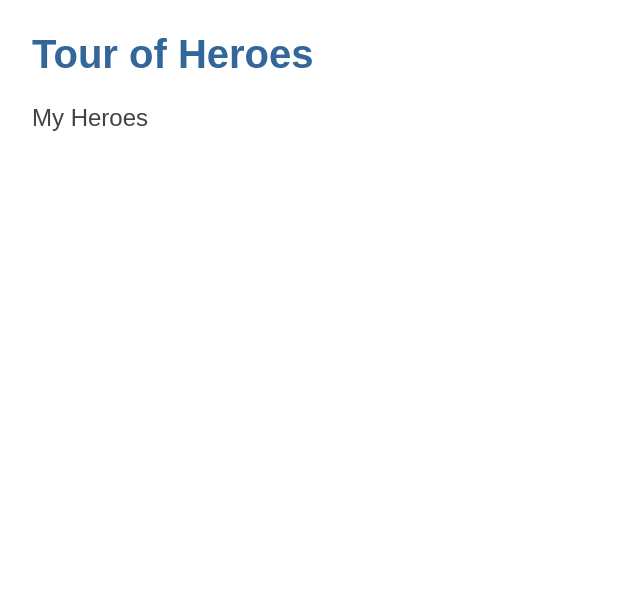
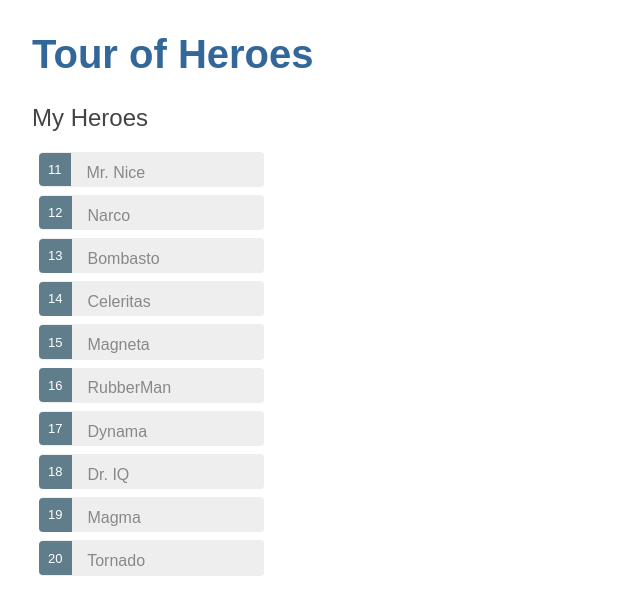
Before and after one commit to jisbell347/Tour-of-Hero, an Angular app: page / in a window 1280 px wide. Shown: the top 614 px of the page, without its empty margins (0-640 px from the left). Built offline with nearby package versions, Linux system fonts and the light colour scheme.

Commit message:
added selectedHero element and event listener

```diff
--- a/src/app/heroes/heroes.component.ts
+++ b/src/app/heroes/heroes.component.ts
@@ -1,4 +1,5 @@
 import { Component, OnInit } from '@angular/core';
+import {Hero} from '../hero';
 import {HEROES} from '../mock-heroes';
 
 @Component({
@@ -7,10 +8,18 @@ import {HEROES} from '../mock-heroes';
   styleUrls: ['./heroes.component.css']
 })
 export class HeroesComponent implements OnInit {
-   hero = HEROES;
+   heroes = HEROES;
+
+   selectedHero: Hero;
+
+
   constructor() { }
 
   ngOnInit() {
   }
 
+   onSelect(hero: Hero): void {
+      this.selectedHero = hero;
+   }
+
 }
```
